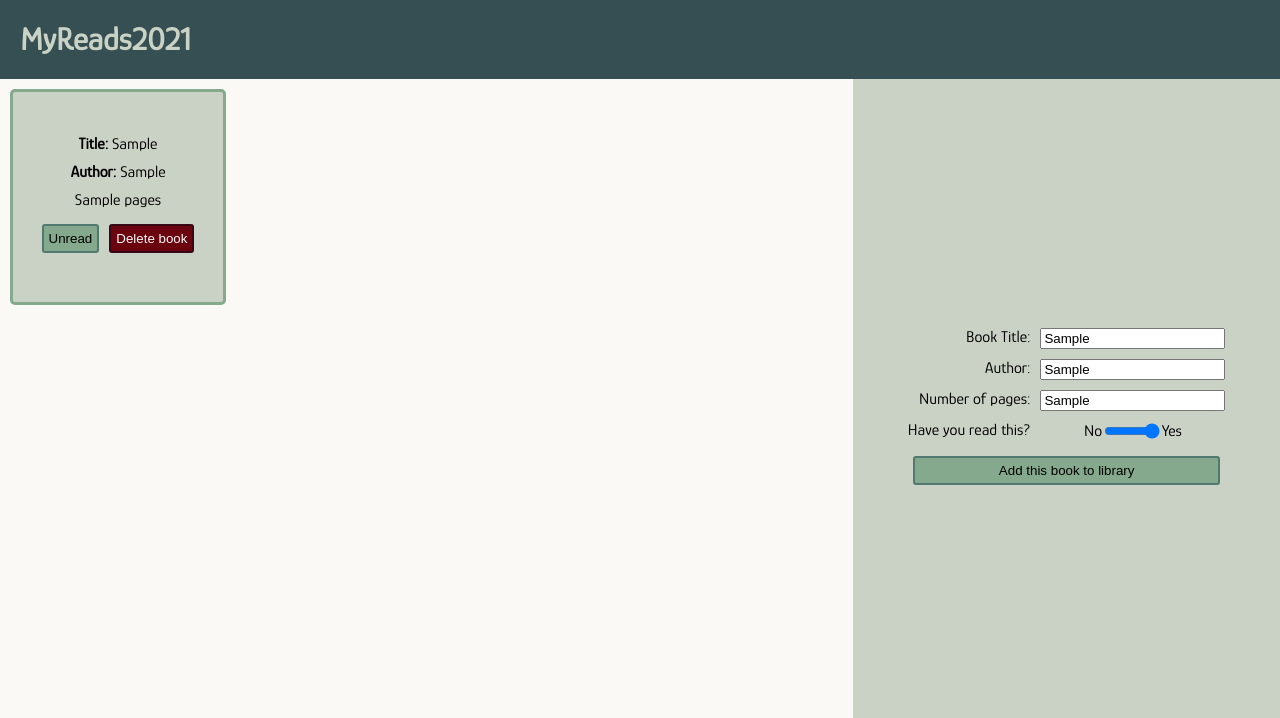
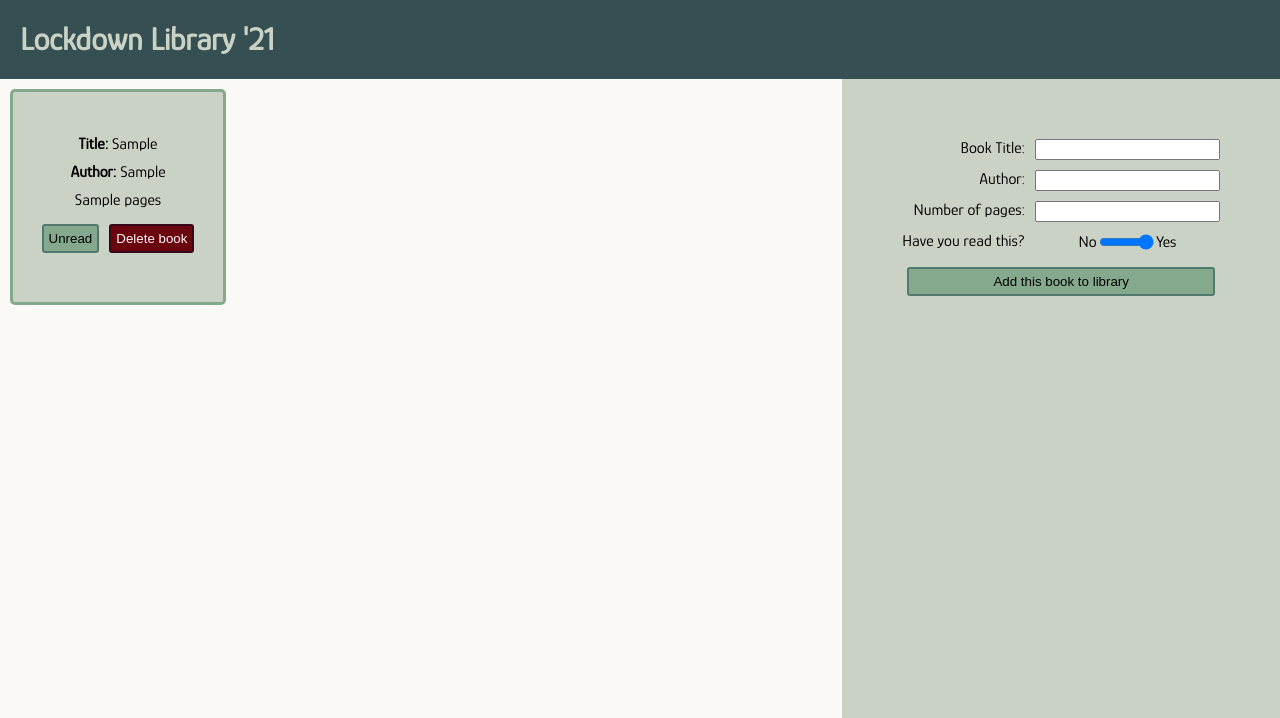
Before and after one commit to cambeckingsale/library, a plain HTML site: page index.html in a window 1280 px wide. Both pictures are taken after typing "Sample", "Sample", "Sample" into the empty fields and a click on the input "Add this book to library". Shown: the top 718 px of the page. Drawn offline with Linux system fonts and the light colour scheme.

Commit message:
finished!

```diff
--- a/css/style.css
+++ b/css/style.css
@@ -43,37 +43,43 @@ header {
 
 .container {
     display: grid;
+    overflow: scroll;
     grid-template-columns: 2fr 1fr;
 
     height: 100%;
 }
 
 .cards {
-    display: flex;
-    flex-wrap: wrap;
-    justify-content: flex-start;
-    align-items: flex-start;
+    display: grid;
+    grid-template-columns: repeat(auto-fill, minmax(var(--card-width), 1fr));
+    grid-template-rows: 1fr 1fr 1fr;
+    justify-content: space-evenly;
 
     height: 100%;
 
     padding: var(--s-padding);
-    gap: calc(2 * var(--s-padding));
+    gap: calc(1 * var(--s-padding));
 }
 
 .form-section {
     display: flex;
     justify-content: center;
-    align-items: center;
+    align-items: flex-start;
 
     height: 100%;
+    padding: calc(6 * var(--s-padding));
 
     background-color: var(--primary-light);
 }
 
 .new-book-form {
-    display:grid;
+    display: grid;
     grid-template-columns: max-content max-content;
     grid-gap: var(--s-padding);
+
+    position: sticky;
+    top: calc(6 * var(--s-padding));
+
 }
 
 .submit-button {
--- a/index.html
+++ b/index.html
@@ -4,7 +4,7 @@
     <meta charset="UTF-8">
     <meta http-equiv="X-UA-Compatible" content="IE=edge">
     <meta name="viewport" content="width=device-width, initial-scale=1.0">
-    <title>MyReads2021</title>
+    <title>Lockdown Library '21</title>
 
     <script src="js/script.js" defer></script>
     <link rel="stylesheet" href="css/style.css">
@@ -13,7 +13,7 @@
 </head>
 <body>
     <header>
-        <h1 class="logo">MyReads2021</h1>
+        <h1 class="logo">Lockdown Library '21</h1>
     </header>
     <div class="container">
         <div class="cards"></div>
--- a/js/script.js
+++ b/js/script.js
@@ -1,112 +1,132 @@
 let library = [];
 
-function Book(title, author, pages, readStatus) {
-    this.title = title;
-    this.author = author;
-    this.pages = pages;
-    this.readStatus = (readStatus == 1) ? true : false;
-    this.id = uuidv4();
+class Book {
+    constructor(title, author, pages, readStatus) {
+        this.title = title;
+        this.author = author;
+        this.pages = pages;
+        this.readStatus = (readStatus == 1) ? true : false;
+        this.id = uuidv4();
+    }
 }
 
-function addBook(book) {
+const addBook = function addBook(book) {
+    // push the book to our library array, and reset local storage
     library.push(book)
+    localStorage.setItem('library', JSON.stringify(library))
+    // add the book to the dom
     addBookToDom(book)
-    localStorage.setItem('library', JSON.stringify(library))
 }
 
-function readBook(e) {
+const readBook = function readBook(e) {
     const cards = document.querySelector('.cards');
+    const bookCard = e.srcElement.parentElement.parentElement
+    const btn = e.srcElement
     const id = e.srcElement.parentElement.parentElement.id
     const index = library.findIndex(book => book.id === id);
-    const bookCard = e.srcElement.parentElement.parentElement
-    const btn = e.srcElement
+    const book = library[index];
 
-    const book = library.splice(index, 1)[0];
+    // remove the child from the DOM, as it will need to go back at the start or end.
     cards.removeChild(bookCard)
 
+    // add the book to the start of the DOM if its been read, or the back if unread
     book.readStatus = !book.readStatus
     bookCard.classList.toggle('not-read')
     if (book.readStatus) {
         btn.textContent = 'Unread'
-        library.unshift(book);
         cards.insertBefore(bookCard, cards.firstChild)
     }
     else {
         btn.textContent = 'Read'
-        library.push(book)
         cards.appendChild(bookCard)
     }
     localStorage.setItem('library', JSON.stringify(library))
 }
 
-function deleteBook(e) {
+const deleteBook = function deleteBook(e) {
     const cards = document.querySelector('.cards');
-    const id = e.srcElement.parentElement.parentElement.id
+    const id = e.srcElement.parentElement.parentElement.id;
     const index = library.findIndex(book => book.id === id);
-    const bookCard = e.srcElement.parentElement.parentElement
+    const bookCard = e.srcElement.parentElement.parentElement;
 
+    // remove the book from the library array and reset local storage, then remove it from the DOM
     library.splice(index, 1)[0];
-    cards.removeChild(bookCard)
-    localStorage.setItem('library', JSON.stringify(library))
+    localStorage.setItem('library', JSON.stringify(library));
+    cards.removeChild(bookCard);
  }
 
- function addBookToDom(book) {
+ const addBookToDom = function addBookToDom(book) {
     const cards = document.querySelector('.cards');
+
+    // setup the card for each book with its information
     let bookCard = document.createElement('div');
     bookCard.classList.add('book-card')
     bookCard.setAttribute("id", book.id);
+
     let title = document.createElement('div')
     title.classList.add('title', 'card-element')
     title.innerHTML = 'Title: '.bold() + book.title;
+
     let author = document.createElement('div')
     author.classList.add('author', 'card-element')
     author.innerHTML = 'Author: '.bold() + book.author
+
     let pages = document.createElement('div')
     pages.classList.add('pages', 'card-element')
     pages.textContent = book.pages + ' pages'
+
     let cardButtons = document.createElement('div')
     cardButtons.classList.add('card-element')
     let readBookBtn = document.createElement('button')
     readBookBtn.classList.add('read-book-btn')
     readBookBtn.textContent = 'Unread'
-    if (!book.readStatus) {
-        bookCard.classList.add('not-read')
-        readBookBtn.textContent = 'Read'
-    }
     readBookBtn.addEventListener('click', readBook)
     let deleteBookBtn = document.createElement('button')
     deleteBookBtn.classList.add('delete-book-btn')
     deleteBookBtn.textContent = 'Delete book'
     deleteBookBtn.addEventListener('click', deleteBook)
     cardButtons.replaceChildren(readBookBtn, deleteBookBtn)
+
     bookCard.replaceChildren(title, author, pages, cardButtons)
-    cards.appendChild(bookCard)
+    if (book.readStatus) {
+        cards.insertBefore(bookCard, cards.firstChild)
+    }
+    else {
+        bookCard.classList.add('not-read')
+        readBookBtn.textContent = 'Read'
+        cards.appendChild(bookCard)
+    }
  }
 
-function addBooks(libraryToLoad) {
+
+const addBooks = function addBooks(libraryToLoad) {
+    // clear the cards DOM
     const cards = document.querySelector('.cards');
     cards.replaceChildren();
-    libraryToLoad = JSON.parse(localStorage.getItem('library'));
+    // add all books in the passes libraryToLoad array
     if (libraryToLoad != null) {
-        libraryToLoad.forEach((book) => addBookToDom(book));
+        libraryToLoad.forEach((book) => addBook(book));
     }
 }
 
-function setUpForm() {
+const setUpForm = function setUpForm() {
+    // set up the form for required action on submit
     document.querySelector('.new-book-form').addEventListener('submit', (e) => {
         e.preventDefault();
-        let newBookForm = document.querySelector('.new-book-form')
-        let newBook = new Book(newBookForm.title.value, newBookForm.author.value, newBookForm.pages.value, newBookForm.read.value);
-        addBook(newBook)
+        let {title, author, pages, read} = document.querySelector('.new-book-form')
+        let newBook = new Book(title.value, author.value, pages.value, read.value);
+        addBook(newBook);
+        e.srcElement.reset();
     })
 }
 
-function setUp() {
-    addBooks();
+const setUp = function setUp() {
+    addBooks(JSON.parse(localStorage.getItem('library')));
     setUpForm();
-}
+};
+setUp();
 
-setUp()
+
 
 // ---------------------- UUID FUNCTION -------------------------------------------
 // https://stackoverflow.com/a/2117523
@@ -115,8 +135,3 @@ function uuidv4() {
       (c ^ crypto.getRandomValues(new Uint8Array(1))[0] & 15 >> c / 4).toString(16)
     );
   }
-
-// ---------------------- LOCAL STORAGE -------------------------------------------
-Storage.prototype.setObject = function(key, value) {
-    this.setItem(key, JSON.stringify(value));
-}
```
Also changed, not shown: favicon-16x16.png (added), favicon-32x32.png (added), favicon.ico (added).
